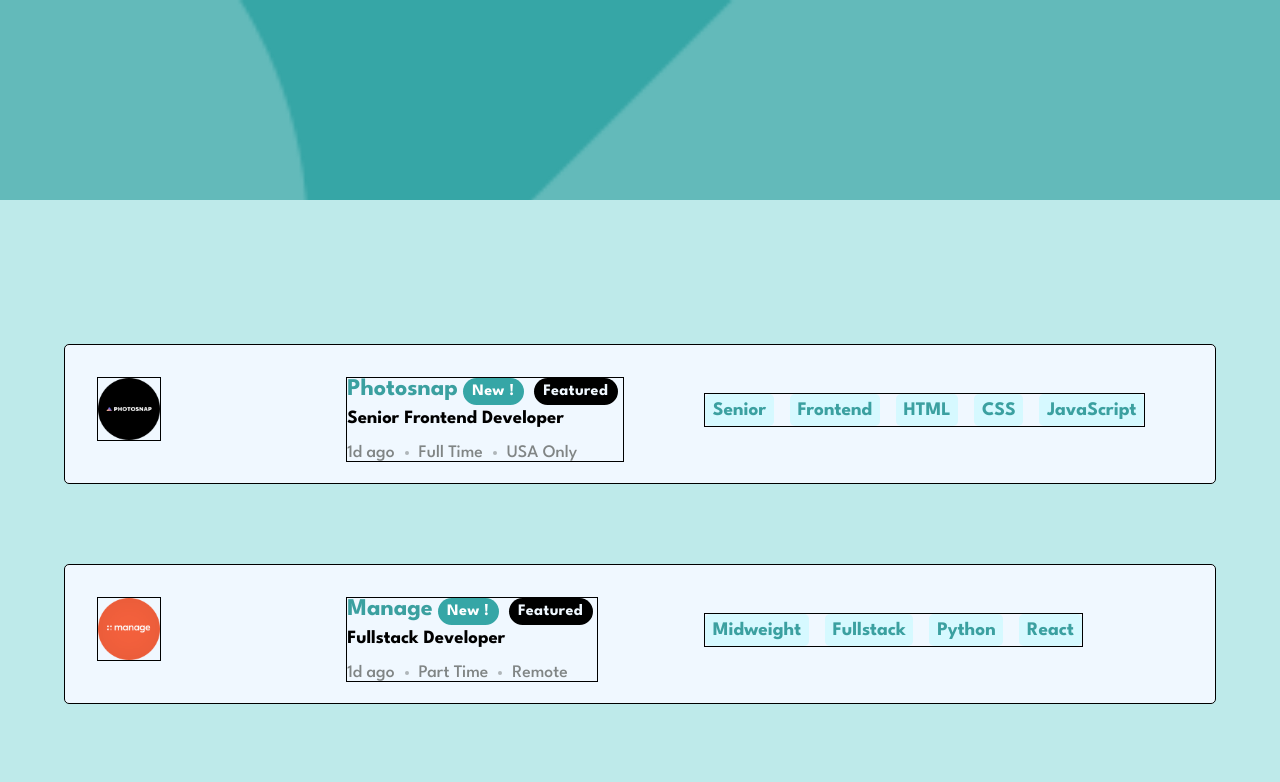
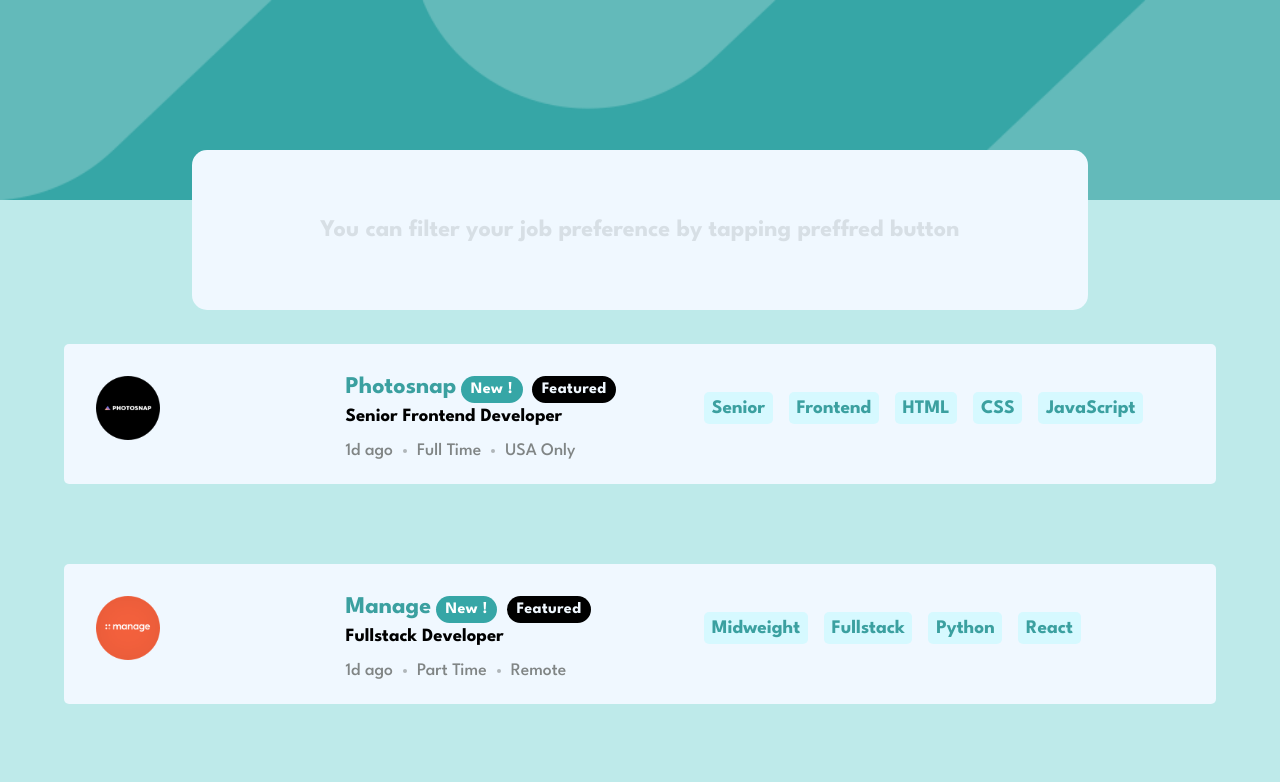
Before and after one commit to anynomous001/Job_filtering_site, a React (Create React App) app: page / in a window 1280 px wide. Shown: the top 782 px of the page. Built offline with nearby package versions, Linux system fonts and the light colour scheme.

Commit message:
Add files via upload
added filtering message with conditional rendering

```diff
--- a/src/App.js
+++ b/src/App.js
@@ -1,13 +1,23 @@
 import Main from "./components/Main";
 import Header from "./components/header";
+import jsonData from './data.json';
+import React from 'react'
+
+const DataContext = React.createContext()
 
 function App() {
+  const [filterValue, setFilterValue] = React.useState([]);
+
   return (
     <div className="App">
-      <Header />
-      <Main />
+      <DataContext.Provider value={{ jsonData, filterValue, setFilterValue }}>
+
+        <Header />
+        <Main />
+      </DataContext.Provider>
+
     </div>
   );
 }
-
 export default App;
+export { DataContext }
--- a/src/Desktop.css
+++ b/src/Desktop.css
@@ -3,6 +3,14 @@
         width: 90%;
         height: 100%;
         margin: 7em auto;
+    }
+
+    .header {
+        background: #36a6a6 url('./images/bg-header-desktop.png');
+        height: 25vh;
+        width: 100%;
+        background-repeat: no-repeat;
+        background-size: cover;
     }
 
     .horizontal-line {
@@ -20,7 +28,6 @@
         place-items: start;
         /* Center both horizontally and vertically */
         gap: 2em;
-        border: 1px solid black;
     }
 
     .job-card :first-child {
@@ -30,12 +37,10 @@
     .logo {
         width: 4em;
         position: unset;
-        border: 1px solid black;
     }
 
     .job-details {
         margin: 0;
-        border: 1px solid black;
     }
 
     .company-name {
@@ -43,7 +48,6 @@
     }
 
     .job-card .filter-div {
-        border: 1px solid black;
         display: flex;
         flex-direction: row;
         gap: 1em;
--- a/src/components/Main.js
+++ b/src/components/Main.js
@@ -1,13 +1,12 @@
 import React from 'react'
-import jsonData from '../data.json';
 import defaultpic from '../images/myhome.png'
-
+import { DataContext } from '../App'
 
 const Main = () => {
 
+    const { jsonData, filterValue, setFilterValue } = React.useContext(DataContext)
     const defaultImage = defaultpic;
 
-    const [filterValue, setFilterValue] = React.useState([]);
     const [data, setData] = React.useState(jsonData);
 
     function handleClear() {
@@ -113,11 +112,32 @@ const Main = () => {
     return (
         <div>
             <main>
-                <div className={`filter-input  ${filterValue.length === 0 && 'display'}`} >
-                    <div className='filters-div'>
-                        {filterValue.length > 0 && filterValue.map(filter => <button className='filters'>{filter}{cross}</button>)}
-                    </div>
-                    <button className='clear-filter' onClick={handleClear}>Clear{cross}</button></div>
+                <div className={`${filterValue.length === 0 ? 'message-width' : 'filter-input  '}`}>
+                    {filterValue.length > 0 ? (
+                        <>
+                            <div className='filters-div'>
+                                {filterValue.map(filter => (
+                                    <button className='filters'>
+                                        {filter}
+                                        {cross}
+                                    </button>
+                                ))}
+                            </div>
+                            <div>
+                                {filterValue.length > 0 && (
+                                    <button className='clear-filter' onClick={handleClear}>
+                                        Clear
+                                        {cross}
+                                    </button>
+                                )}
+                            </div>
+                        </>
+                    ) : (
+                        <p className='filter-message'>
+                            You can filter your job preference by tapping preffred button
+                        </p>
+                    )}
+                </div>
                 <div className="inner-main">
                     {jobHtml}
                 </div>
--- a/src/components/header.js
+++ b/src/components/header.js
@@ -1,9 +1,12 @@
 import React from 'react'
+import { DataContext } from '../App'
 
 const Header = () => {
+    const { filterValue } = React.useContext(DataContext)
+    console.log(filterValue + 'header')
     return (
         <div>
-            <header>
+            <header className='header'>
             </header>
         </div>
     )
--- a/src/index.css
+++ b/src/index.css
@@ -30,6 +30,8 @@ header {
     background-size: cover;
 }
 
+
+
 main {
     width: 100%;
     background-color: hsl(180, 51%, 83%);
@@ -50,6 +52,7 @@ main {
     grid-template-columns: 70% auto;
     place-items: center;
     padding: 1em 0 1em 1em;
+    text-align: center;
 }
 
 .filters-div {
@@ -223,6 +226,23 @@ main {
     gap: 0.2em;
 }
 
+.message-width {
+    display: none;
+    display: grid;
+    place-items: center;
+
+    position: absolute;
+    border: none;
+    border-radius: 15px;
+    right: 15%;
+    top: -50px;
+    height: 10em;
+    width: 70%;
+    background-color: aliceblue;
+
+
+}
+
 /*.clear-filter {
     position: relative;
     display: inline-flex;
@@ -290,6 +310,14 @@ Explanation: - Use position: relative on button and position: absolute on icon i
 - Set height: 100% on image to stretch it fully.
 - Use inline-flex on button and align-items: center to center align text.
 Let me know if you have any other questions !*/
-.display {
-    display: none;
+
+
+.filter-message {
+    color: hsla(180, 4%, 31%, 0.151);
+    line-height: 1.2;
+    text-align: center;
+    font-size: 1.5rem;
+    font-weight: 800;
+    font-family: 'League Spartan', sans-serif;
+
 }
```
